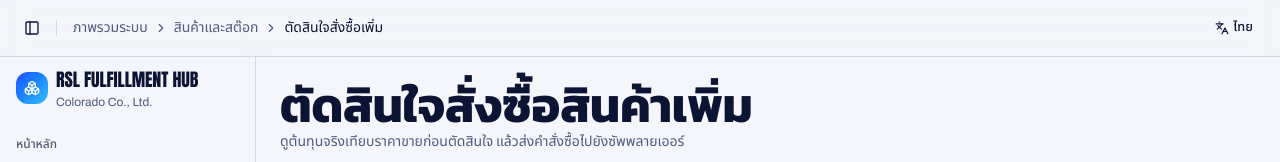
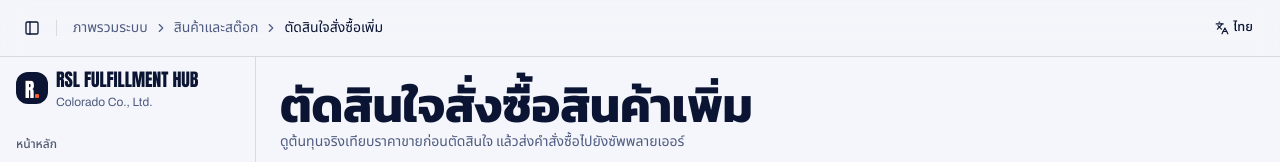
Before and after one commit to xbpkdi/01418321-final-project, a Next.js app: page /products/reorder in a window 1280 px wide. Shown: the top 162 px of the page. Built offline with nearby package versions, Linux system fonts and the light colour scheme.

Commit message:
style: replace the sidebar box icon with an R monogram

```diff
--- a/src/components/app-shell/app-sidebar.tsx
+++ b/src/components/app-shell/app-sidebar.tsx
@@ -6,7 +6,7 @@
 
 import Link from "next/link";
 import { usePathname, useRouter } from "next/navigation";
-import { Boxes, ChevronsUpDown, LogOut, UserRound } from "lucide-react";
+import { ChevronsUpDown, LogOut, UserRound } from "lucide-react";
 import { toast } from "sonner";
 import {
   DropdownMenu,
@@ -51,8 +51,13 @@ export function AppSidebar() {
           <SidebarMenuItem>
             <SidebarMenuButton size="lg" asChild>
               <Link href="/dashboard">
-                <div className="from-cobalt to-sky flex aspect-square size-8 items-center justify-center rounded-lg bg-linear-to-br text-white">
-                  <Boxes className="size-4" />
+                {/* โลโก้ตัวอักษร: R แบบเดียวกับหัวข้อใหญ่ + จุดส้มแบบ "HUB." */}
+                <div
+                  aria-hidden
+                  className="bg-navy-deep flex aspect-square size-8 shrink-0 items-end justify-center rounded-lg pb-1 text-white"
+                >
+                  <span className="font-display text-xl leading-none">R</span>
+                  <span className="bg-coral mb-0.5 ml-px size-1 rounded-[1px]" />
                 </div>
                 <div className="grid flex-1 text-left leading-tight">
                   <span className="display truncate text-lg">
```
